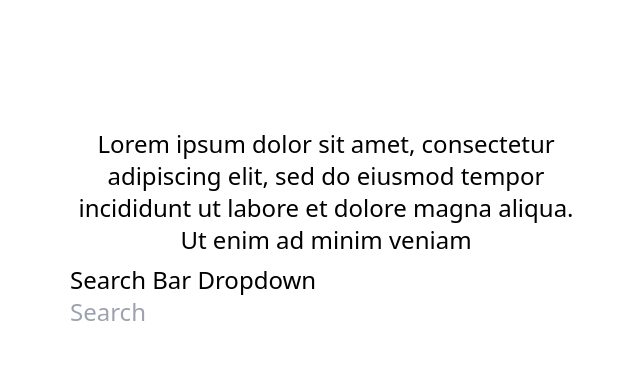
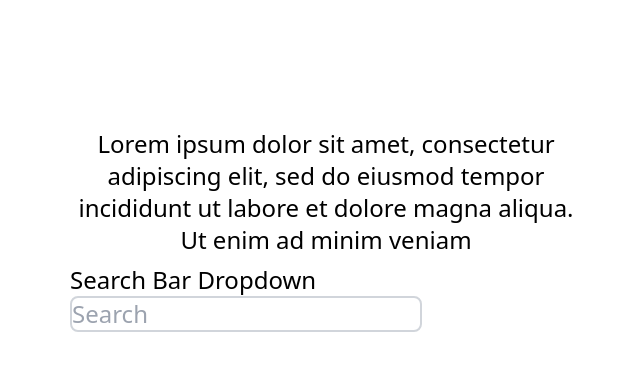
Before and after one commit to thewbuk/DockerExplorer, a Next.js app: page /components/Body in a window 1280 px wide. Shown: the top 370 px of the page, without its empty margins (58-698 px from the left). Built offline with nearby package versions, Linux system fonts and the light colour scheme.

Commit message:
started css for input

```diff
--- a/src/pages/components/Body.js
+++ b/src/pages/components/Body.js
@@ -18,7 +18,7 @@ const SearchbarDropdown = (props) => {
             <input
                 id="search-bar"
                 type="text"
-                className="form-control"
+                className="form-control border-solid border-2 border-gray-300 rounded-lg"
                 placeholder="Search"
                 ref={inputRef}
                 onChange={onInputChange}
@@ -32,7 +32,7 @@ const SearchbarDropdown = (props) => {
                             onClick={(e) => {
                                 inputRef.current.value = option;
                             }}
-                            className="border-solid border-2 border-gray-300 rounded-md p-2 m-1 w-2/6"
+                            className="border-solid border-2 border-gray-300 rounded-md p-2 m-1 w-2/6 justify-center"
                         >
                             {option}
                         </button>
```
